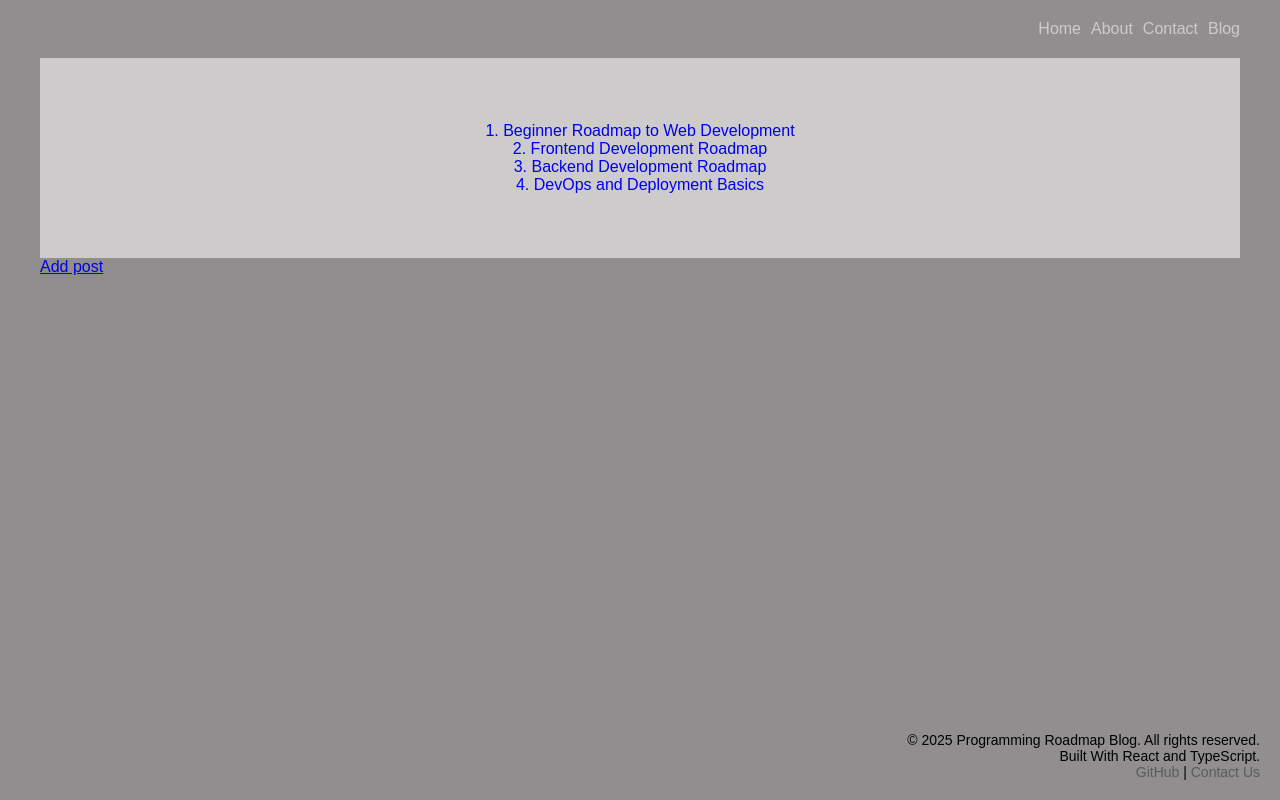
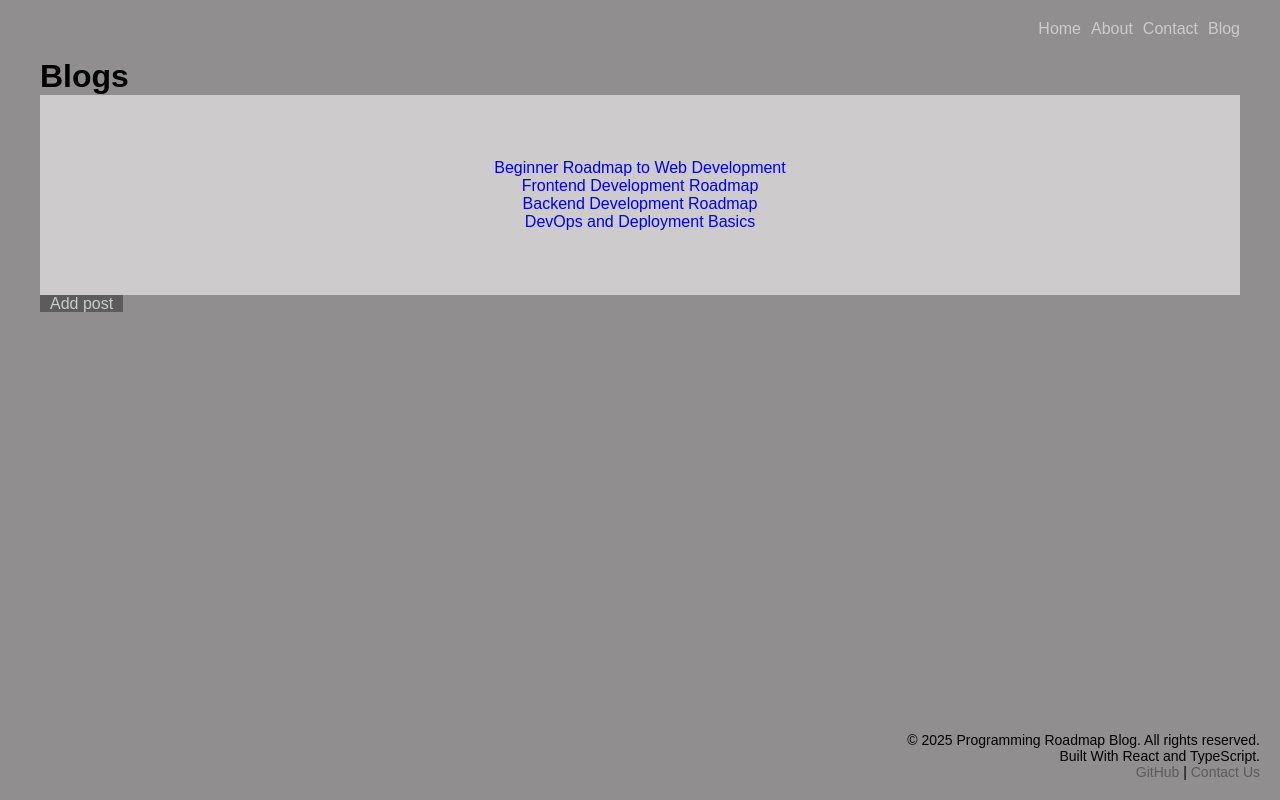
Before and after one commit to okedo01/Blog-post-okedo01, a React (Vite) app: page / in a window 1280 px wide. Built offline with nearby package versions, Linux system fonts and the light colour scheme; a web font is replaced by a local one.

Commit message:
Adding styles to the link

```diff
--- a/src/Pages/BlogList.tsx
+++ b/src/Pages/BlogList.tsx
@@ -1,5 +1,6 @@
 import { Link } from "react-router-dom";
 import type { Post } from "../Type";
+import "../index.css"
 
 type BlogListProps = {
   posts: Post[];
@@ -7,19 +8,22 @@ type BlogListProps = {
 
 const BlogList = ({posts}: BlogListProps) => {
   return (
+    <>
       <div>
-      <h1>Blog List</h1>
+            <h1>Blogs</h1>
             <ul className="wrapper">
               {posts.map((post) => (
                 <li key={post.id}>
                   <Link to={`/post/${post.id}`}>
-              {post.id}. {post.title}
+                    {post.title}
                   </Link>
                 </li>
               ))}
             </ul>
+      </div>
           <Link to="/add" className="add">Add Post</Link>
-    </div>
+
+    </>
   );
 };
 
--- a/src/Pages/Home.tsx
+++ b/src/Pages/Home.tsx
@@ -1,5 +1,6 @@
 import { Link } from "react-router-dom";
 import type { Post } from "../Type";
+import "../index.css"
 
 type HomeProps = {
   posts: Post[];
@@ -8,11 +9,12 @@ type HomeProps = {
 const Home = ({posts}: HomeProps) => {
   return (
     <div>
+      <h1>Blogs</h1>
      <ul className="wrapper">
         {posts.map((post) => (
           <li key={post.id}>
             <Link to={`/post/${post.id}`} className="posts">
-              {post.id}. {post.title}
+              {post.title}
             </Link>
           </li>
         ))}
--- a/src/index.css
+++ b/src/index.css
@@ -32,6 +32,13 @@
     text-decoration: none;
 }
 
+.add {
+    padding: 0 10px;
+    color: var(--tertiary);
+    background-color: var(--secondary);
+    text-decoration: none;
+}
+
 footer {
     display: flex;
     flex-direction: column;
```
Lines whose indentation alone changed are shown as unchanged.
